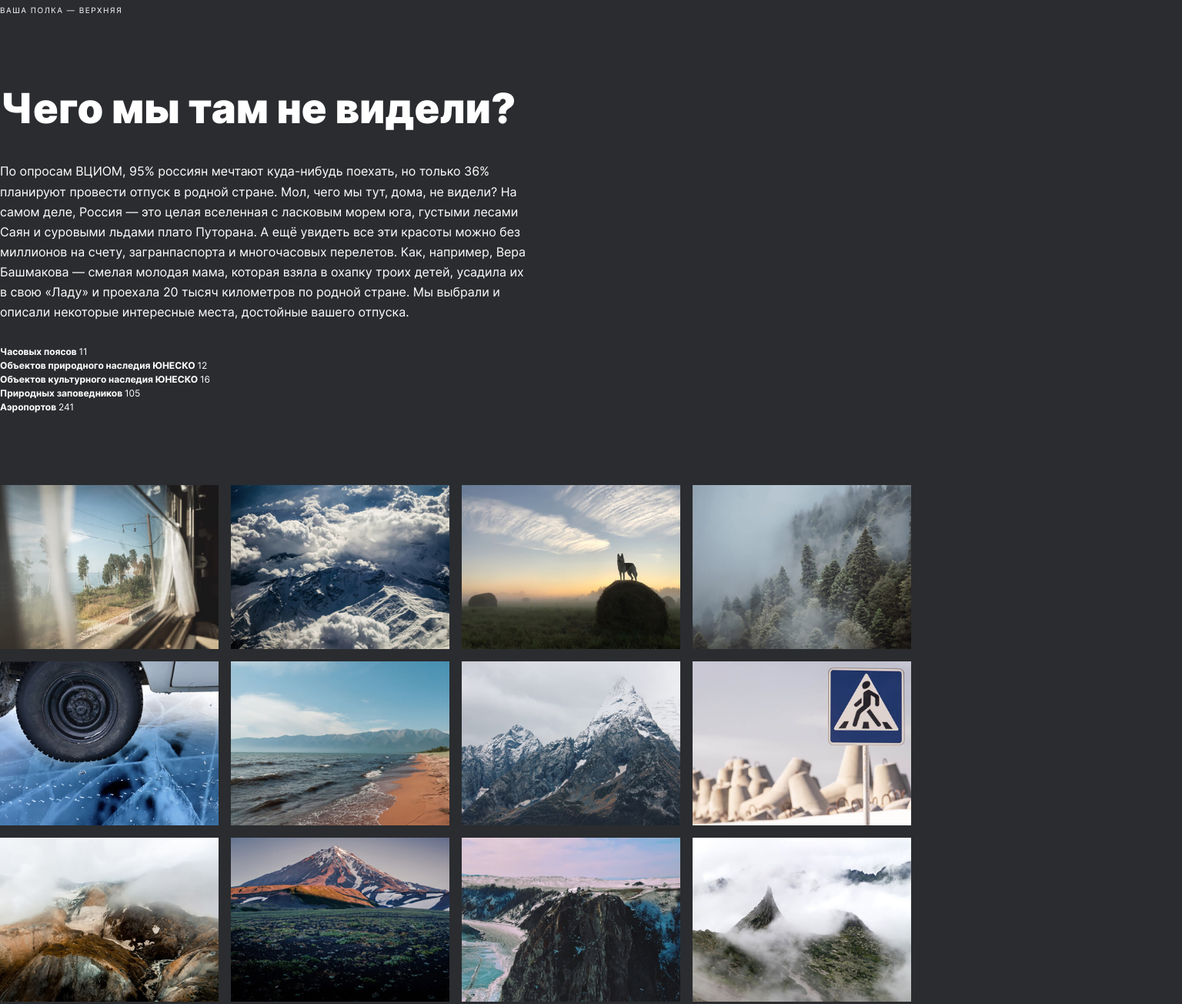
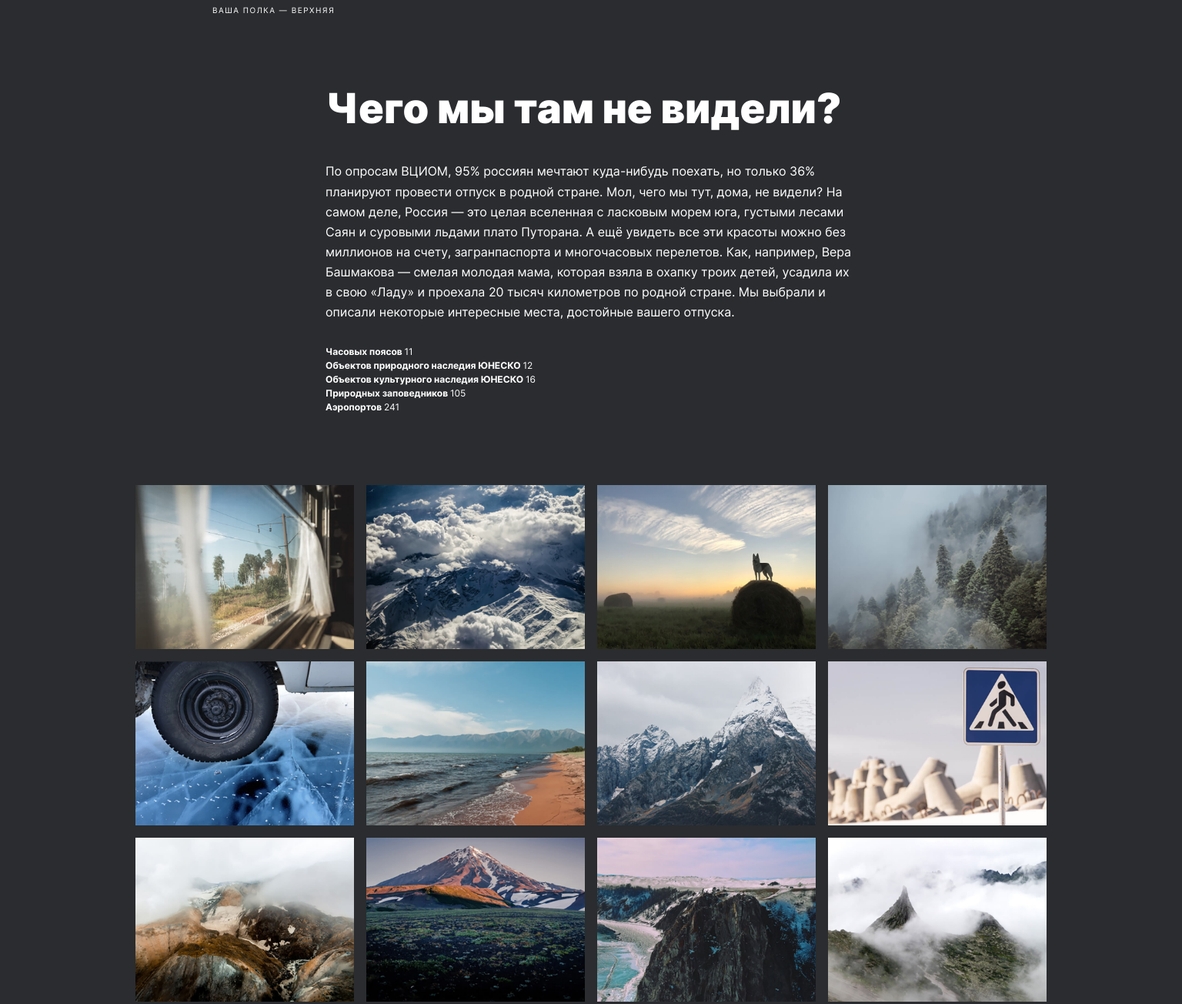
Before and after one commit to SergeyHaritonov/russian-travel, a plain HTML site: page index.html in a window 1536 px wide. Shown: the part 1123-2427 px from the top of the page at 77% size. Drawn offline with Linux system fonts and the light colour scheme.

Commit message:
mistake correction

```diff
--- a/blocks/page/__content/page__content_slim.css
+++ b/blocks/page/__content/page__content_slim.css
@@ -1,10 +1,10 @@
-.page_content_slim {
+.page__content_slim {
   margin-left: 148px;
   margin-right: 148px;
 }
 
 @media (min-width: 1281px) {
-  .page_content_slim {
+  .page__content_slim {
     margin-left: auto;
     margin-right: auto;
   }
--- a/blocks/page/__content/page__content_wide.css
+++ b/blocks/page/__content/page__content_wide.css
@@ -1,24 +1,24 @@
-.page_content_wide {
+.page__content_wide {
   margin-left: 48px;
   margin-right: 48px;
 }
 
 @media (min-width: 1281px) {
-  .page_content_wide {
+  .page__content_wide {
     margin-left: auto;
     margin-right: auto;
   }
 }
 
 @media (max-width: 768px) {
-  .page_content_wide {
+  .page__content_wide {
     margin-left: 24px;
     margin-right: 24px;
   }
 }
 
 @media (max-width: 360px) {
-  .page_content_wide {
+  .page__content_wide {
     margin-left: 16px;
     margin-right: 16px;
   }
```
